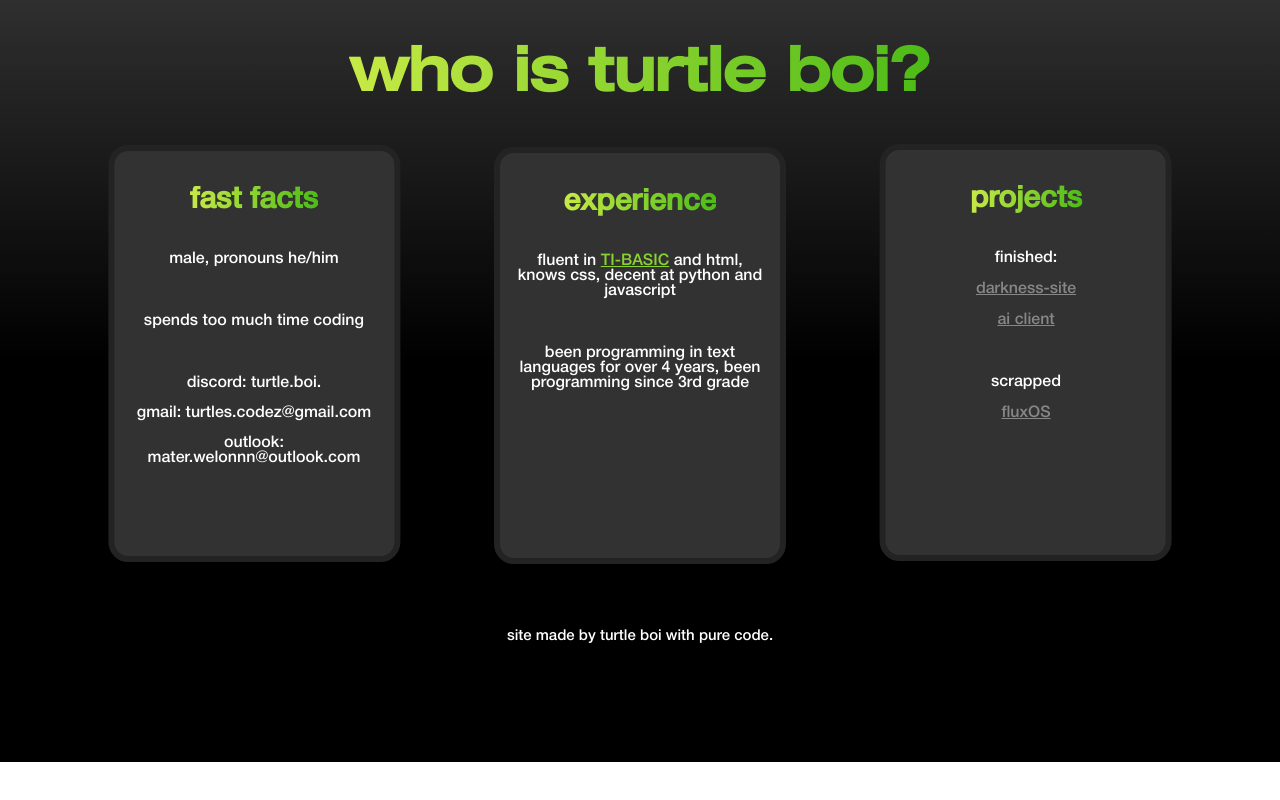
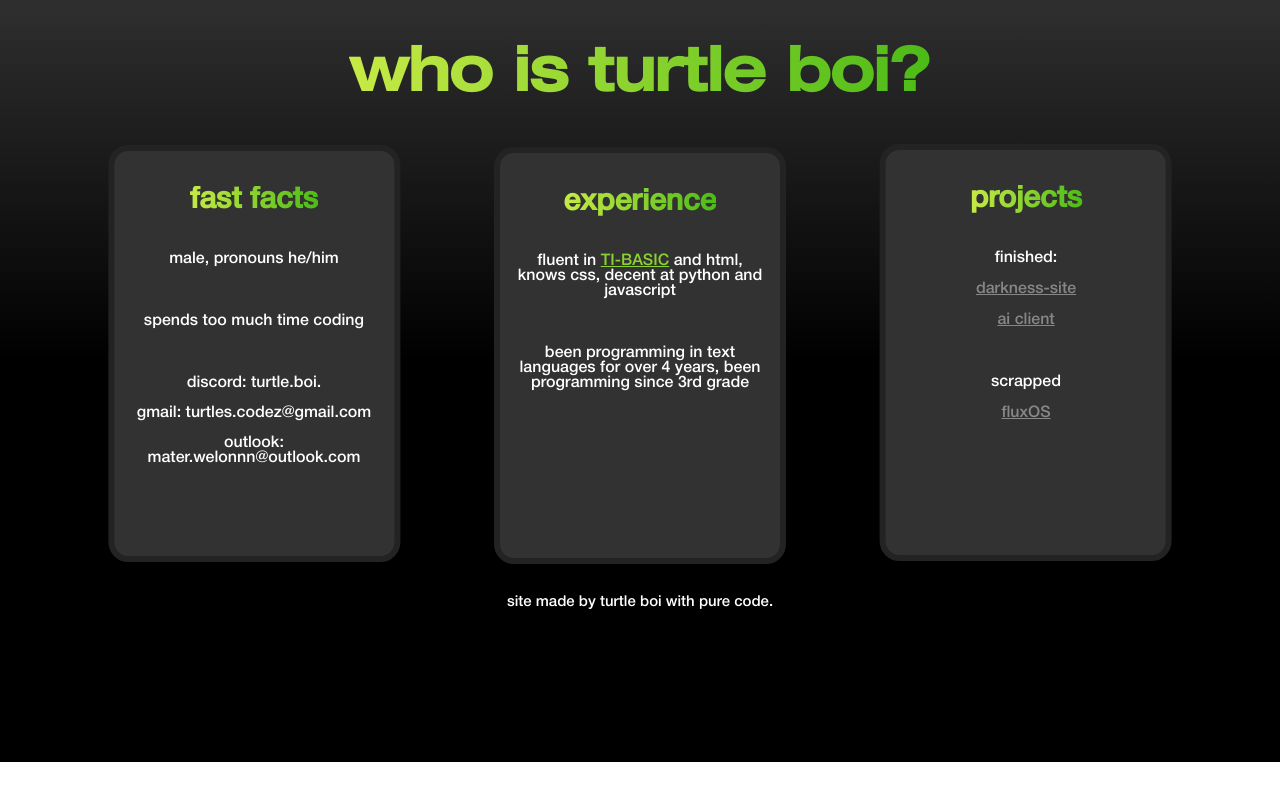
Before and after one commit to Turtlecodez/turtlecodez.github.io, a plain HTML site: page index.html in a window 1280 px wide. Shown: the part 838-1638 px from the top of the page. Drawn offline with Linux system fonts and the light colour scheme.

Commit message:
Update index.html

```diff
--- a/index.html
+++ b/index.html
@@ -66,7 +66,7 @@
                     <br><br><br><br>
                 </div>
             </div>
-            <div id="footer" style="width: 100%; height: 70px; transform: translateY(20px); background-color: black;">
+            <div id="footer" style="width: 100%; height: 70px; transform: translateY(-14px); background-color: black;">
                 <p style="color: white; font-size: 15px; transform: translateY(30px);">site made by turtle boi with pure code.</p>
             </div>
         </div>
```
